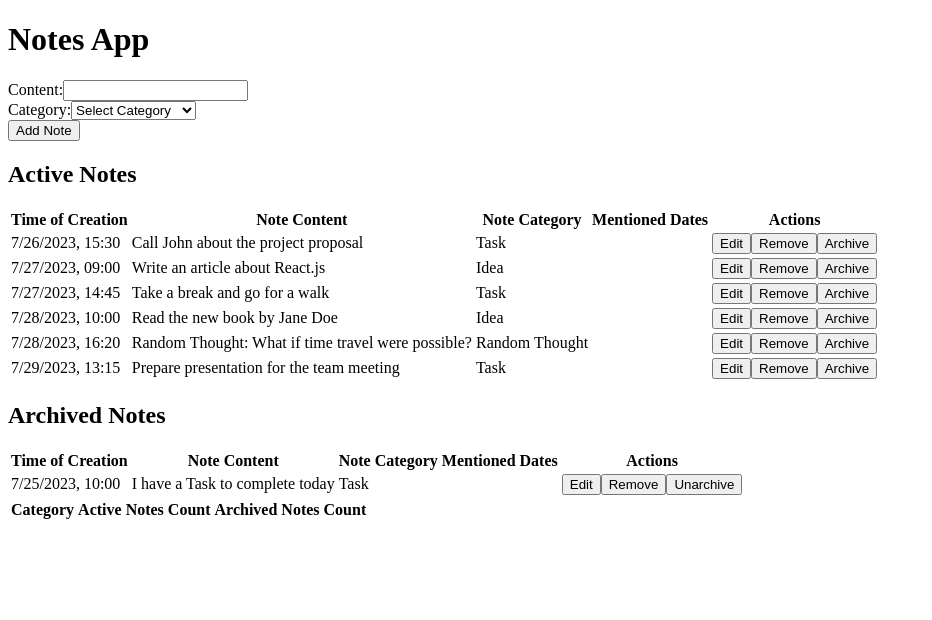
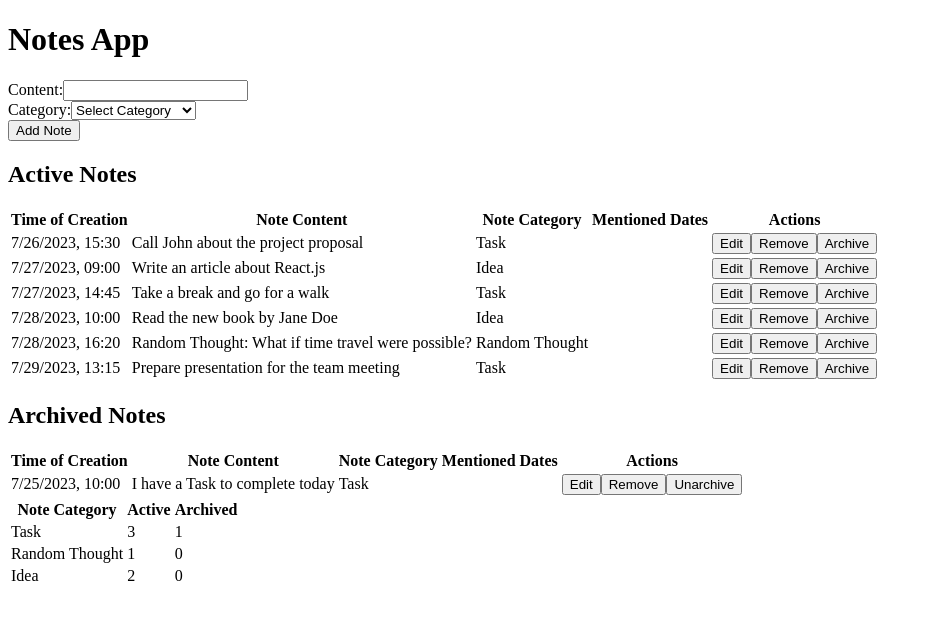
Before and after one commit to dima-diachkov/notes-app-react-redux, a React (Create React App) app: page / in a window 1280 px wide. Shown: the top 620 px of the page, without its empty margins (0-932 px from the left). Built offline with nearby package versions, Linux system fonts and the light colour scheme.

Commit message:
fix summary table display and calculate

```diff
--- a/src/actions/noteActions.ts
+++ b/src/actions/noteActions.ts
@@ -1,4 +1,4 @@
-import { ActionType, Note, NoteAction } from '../types/types';
+import { ActionType, Note, NoteAction, SummaryActionType, SummaryAction } from '../types/types';
 
 export const addNote = (note: Note): NoteAction => ({
   type: ActionType.ADD_NOTE,
@@ -24,3 +24,8 @@ export const unarchiveNote = (noteId: number): NoteAction => ({
   type: ActionType.UNARCHIVE_NOTE,
   payload: noteId,
 });
+
+export const updateSummary = (notes: Note[]): SummaryAction => ({
+  type: SummaryActionType.UPDATE_SUMMARY,
+  notes,
+});
--- a/src/components/SummaryTable.tsx
+++ b/src/components/SummaryTable.tsx
@@ -1,18 +1,18 @@
 import React from 'react';
+import { SummaryState } from '../types/types';
 import Table from './Table';
-import { SummaryState } from '../types/types';
 
 interface SummaryTableProps {
   summaryData: SummaryState;
 }
 
 const SummaryTable: React.FC<SummaryTableProps> = ({ summaryData }) => {
-  const tableHeaders = ['Category', 'Active Notes Count', 'Archived Notes Count'];
+  const tableHeaders = ['Note Category', 'Active', 'Archived'];
 
-  const tableData = Object.entries(summaryData.activeCategories).map(([category, count]) => ({
-    'Category': category,
-    'Active Notes Count': count,
-    'Archived Notes Count': summaryData.archivedCategories[category] || 0,
+  const tableData = ['Task', 'Random Thought', 'Idea'].map((category) => ({
+    'Note Category': category,
+    'Active': summaryData.activeCategories[category.toLowerCase()] || 0,
+    'Archived': summaryData.archivedCategories[category.toLowerCase()] || 0,
   }));
 
   return <Table headers={tableHeaders} data={tableData} />;
--- a/src/containers/NotesPage.tsx
+++ b/src/containers/NotesPage.tsx
@@ -1,13 +1,19 @@
-import React from 'react';
-import { useSelector } from 'react-redux';
+import React, { useEffect } from 'react';
+import { useSelector, useDispatch } from 'react-redux';
 import { RootState } from '../types/types';
 import NoteTable from '../components/NoteTable';
 import NoteForm from '../components/NoteForm';
 import SummaryTable from '../components/SummaryTable';
+import { updateSummary } from '../actions/noteActions';
 
 const NotesPage: React.FC = () => {
   const notes = useSelector((state: RootState) => state.notesState.notes);
   const summaryData = useSelector((state: RootState) => state.summaryState);
+  const dispatch = useDispatch();
+
+  useEffect(() => {
+    dispatch(updateSummary(notes));
+  }, [notes, dispatch]);
 
   return (
     <div>
--- a/src/reducers/summaryReducer.ts
+++ b/src/reducers/summaryReducer.ts
@@ -1,25 +1,24 @@
-import { SummaryAction, SummaryActionType, SummaryState } from '../types/types';
+import { SummaryAction, SummaryActionType, SummaryState, RootState } from '../types/types';
 
 const initialState: SummaryState = {
   activeCategories: {},
   archivedCategories: {},
-  notes: [],
 };
 
-const calculateSummary = (notes: SummaryState['notes'], state: SummaryState): SummaryState => {
+const calculateSummary = (notes: RootState['notesState']['notes']): SummaryState => {
   const activeCategories: Record<string, number> = {};
   const archivedCategories: Record<string, number> = {};
 
   for (const note of notes) {
+    const category = note.category.toLowerCase();
     if (!note.archived) {
-      activeCategories[note.category] = (activeCategories[note.category] || 0) + 1;
+      activeCategories[category] = (activeCategories[category] || 0) + 1;
     } else {
-      archivedCategories[note.category] = (archivedCategories[note.category] || 0) + 1;
+      archivedCategories[category] = (archivedCategories[category] || 0) + 1;
     }
   }
 
   return {
-    ...state,
     activeCategories,
     archivedCategories,
   };
@@ -28,7 +27,7 @@ const calculateSummary = (notes: SummaryState['notes'], state: SummaryState): Su
 const summaryReducer = (state = initialState, action: SummaryAction): SummaryState => {
   switch (action.type) {
     case SummaryActionType.UPDATE_SUMMARY:
-      const updatedSummary = calculateSummary(state.notes, state);
+      const updatedSummary = calculateSummary(action.notes);
       return updatedSummary;
     default:
       return state;
--- a/src/store.ts
+++ b/src/store.ts
@@ -1,4 +1,4 @@
-import { createStore, combineReducers, applyMiddleware } from 'redux';
+import { createStore, combineReducers } from 'redux';
 import noteReducer from './reducers/noteReducer';
 import summaryReducer from './reducers/summaryReducer';
 
--- a/src/types/types.ts
+++ b/src/types/types.ts
@@ -51,7 +51,6 @@ export type NoteAction =
     | UnarchiveNoteAction;
 
 export interface SummaryState {
-    notes: Note[];
     activeCategories: Record<string, number>;
     archivedCategories: Record<string, number>;
 }
@@ -62,6 +61,7 @@ export enum SummaryActionType {
 
 interface UpdateSummaryAction {
     type: SummaryActionType.UPDATE_SUMMARY;
+    notes: Note[];
 }
 
 export type SummaryAction = UpdateSummaryAction;
```
